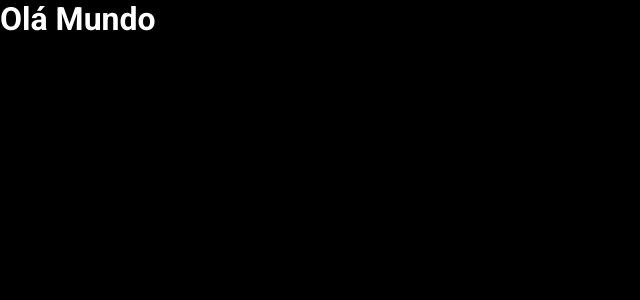
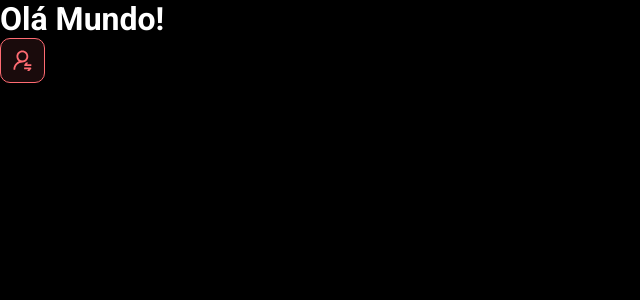
Before and after one commit to BrunoRobertoPaulino/dsmeta, a React (Vite) app in the folder frontend/: page / in a window 1280 px wide. Shown: the top 300 px of the page, without its empty margins (0-640 px from the left). Built offline with nearby package versions, Linux system fonts and the light colour scheme.

Commit message:
first component

```diff
--- a/frontend/src/App.tsx
+++ b/frontend/src/App.tsx
@@ -1,7 +1,11 @@
+import Notification from "./components/NotificationButton"
 
 function App() {
   return (
-    <h1>Olá Mundo</h1>
+    <>
+      <h1>Olá Mundo!</h1>
+      <Notification />
+    </>
   )
 }
 
--- /dev/null
+++ b/frontend/src/components/NotificationButton/index.tsx
@@ -0,0 +1,13 @@
+import icon from '../../assets/img/notification.svg'
+
+import './styles.css'
+
+function Notification() {
+    return (
+        <div className="dsmeta-red-btn">
+            <img src={icon} alt="Notificar" />
+        </div>
+    )
+}
+
+export default Notification
--- /dev/null
+++ b/frontend/src/components/NotificationButton/styles.css
@@ -0,0 +1,15 @@
+.dsmeta-red-btn {
+    height: 45px;
+    width: 45px;
+    background: rgba(255, 107, 114, 0.1);
+    border: 1px solid #ff6b72;
+    border-radius: 10px;
+    display: flex;
+    align-items: center;
+    justify-content: center;
+    cursor: pointer;
+}
+
+.dsmeta-red-btn img {
+    width: 19px;
+}
```
Also changed, not shown: frontend/src/assets/img/notification.svg (added).
